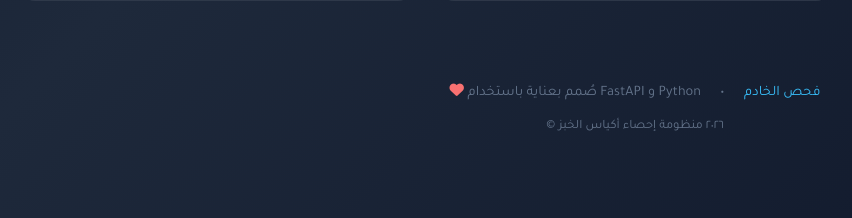
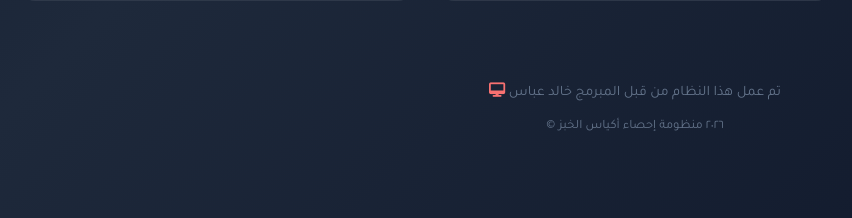
Before and after one commit to MohamadKhaledAbbas/ConvuyerBreadBagCounterSystem, a FastAPI app: page / in a window 1280 px wide. Shown: the part 1256-1474 px from the top of the page, without its empty margins (5-857 px from the left). Run offline with FastAPI, Linux system fonts and the light colour scheme.

Commit message:
- Release 05-03-2026_v2.12.0

```diff
--- a/src/endpoint/templates/index_ar.html
+++ b/src/endpoint/templates/index_ar.html
@@ -497,10 +497,8 @@
         <!-- Footer -->
         <div class="footer">
             <p>
-                <i class="fa-solid fa-heart" style="color: var(--accent-danger);"></i>
-                صُمم بعناية باستخدام FastAPI و Python
-                <span style="margin: 0 1rem;">•</span>
-                <a href="/health/view" target="_blank">فحص الخادم</a>
+                <i class="fa-solid fa-desktop" style="color: var(--accent-danger);"></i>
+                تم عمل هذا النظام من قبل المبرمج خالد عباس
             </p>
             <p style="margin-top: 0.5rem; font-size: 0.8rem;">
                 © ٢٠٢٦ منظومة إحصاء أكياس الخبز
```
